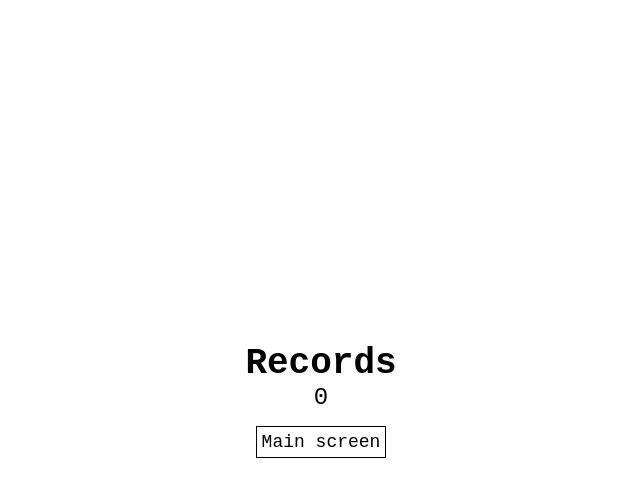
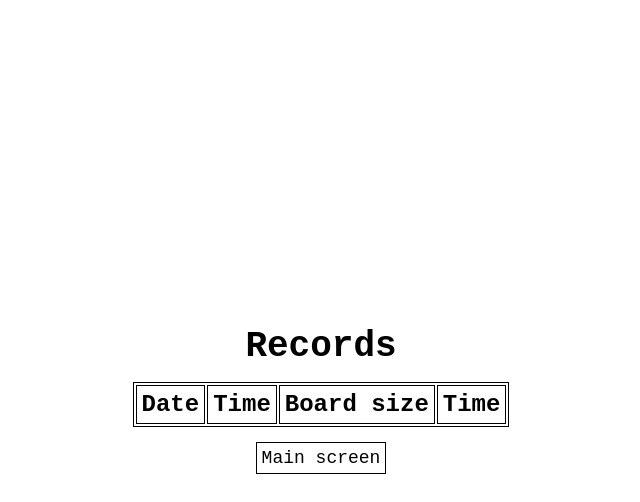
Before and after one commit to caceresfjulian/minesweeper, a React (Vite) app: page / in a window 1280 px wide. Both pictures are taken after a click on the button "Highest records". Shown: the top 502 px of the page, without its empty margins (319-959 px from the left). Built offline with nearby package versions, Linux system fonts and the light colour scheme.

Commit message:
Fix records table conditional rendering

```diff
--- a/src/components/Records.jsx
+++ b/src/components/Records.jsx
@@ -16,7 +16,6 @@ function Records({ toggleRecords }) {
       }}
     >
       <h2>Records</h2>
-      {recordList.length && (
       <table style={{ marginTop: "15px" }}>
         <thead>
           <tr>
@@ -26,6 +25,7 @@ function Records({ toggleRecords }) {
             <th>Time</th>
           </tr>
         </thead>
+        {recordList.length > 0 && (
           <tbody>
             {recordList.map(({ date, id, size, time }) => (
               <tr key={id}>
@@ -36,8 +36,8 @@ function Records({ toggleRecords }) {
               </tr>
             ))}
           </tbody>
+        )}
       </table>
-      )}
       <button
         type="button"
         onClick={toggleRecords}
```
Lines whose indentation alone changed are shown as unchanged.
